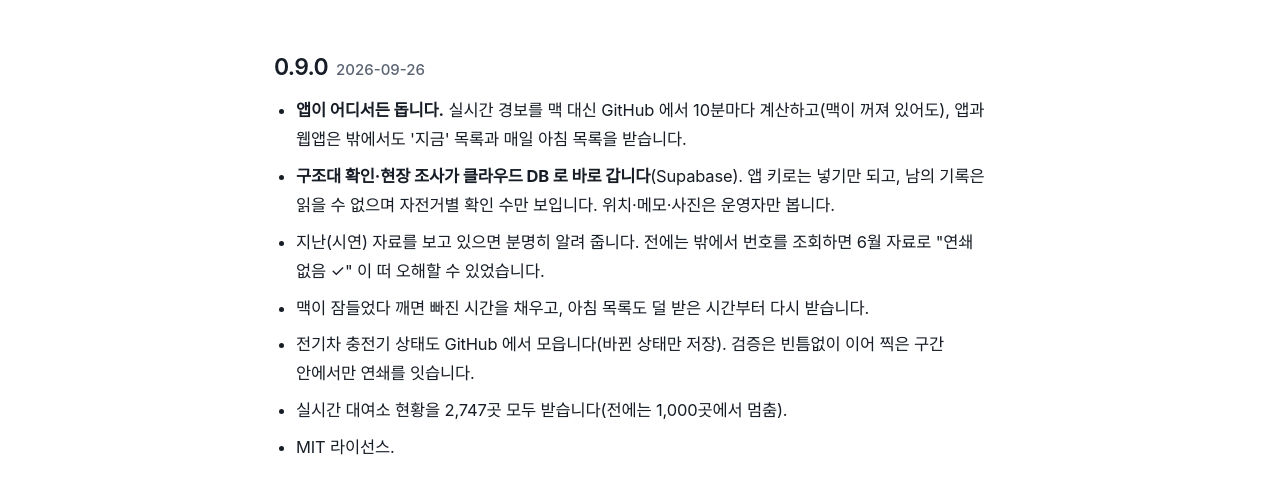
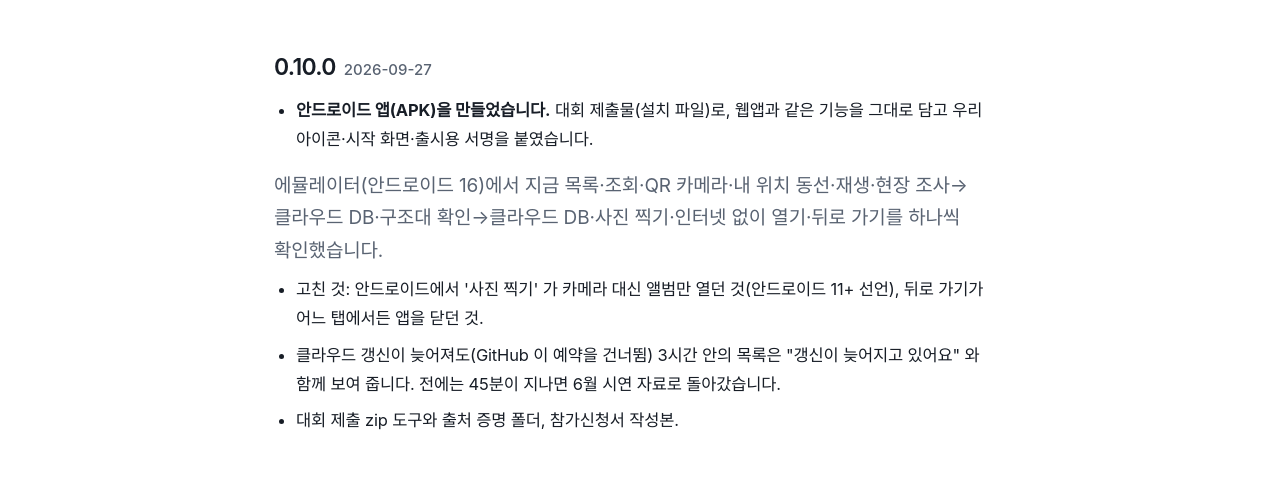
Before and after one commit to zmflm0110/bike-doctor, a plain HTML site: page site/releases.html in a window 1280 px wide. Shown: the part 288-776 px from the top of the page. Drawn offline with Linux system fonts and the light colour scheme; a web font is replaced by a local one.

Commit message:
사이트 진행 기록 0.10.0

```diff
--- a/site/releases.html
+++ b/site/releases.html
@@ -34,6 +34,16 @@
 <main class="doc">
 <h1>진행 기록</h1>
 <p class="lede">헛걸음 제로가 달라진 점을 모았습니다. 자세한 측정과 실패 기록은 <a href="https://github.com/zmflm0110/bike-doctor/blob/master/PLAN.md">PLAN.md</a> 의 진행 기록에 있습니다.</p>
+<h2>0.10.0<small>2026-09-27</small></h2>
+<ul>
+<li><b>안드로이드 앱(APK)을 만들었습니다.</b> 대회 제출물(설치 파일)로, 웹앱과 같은 기능을 그대로 담고 우리 아이콘·시작 화면·출시용 서명을 붙였습니다.</li>
+</ul>
+<p class="lede">  에뮬레이터(안드로이드 16)에서 지금 목록·조회·QR 카메라·내 위치 동선·재생·현장 조사→클라우드 DB·구조대 확인→클라우드 DB·사진 찍기·인터넷 없이 열기·뒤로 가기를 하나씩 확인했습니다.</p>
+<ul>
+<li>고친 것: 안드로이드에서 '사진 찍기' 가 카메라 대신 앨범만 열던 것(안드로이드 11+ 선언), 뒤로 가기가 어느 탭에서든 앱을 닫던 것.</li>
+<li>클라우드 갱신이 늦어져도(GitHub 이 예약을 건너뜀) 3시간 안의 목록은 "갱신이 늦어지고 있어요" 와 함께 보여 줍니다. 전에는 45분이 지나면 6월 시연 자료로 돌아갔습니다.</li>
+<li>대회 제출 zip 도구와 출처 증명 폴더, 참가신청서 작성본.</li>
+</ul>
 <h2>0.9.0<small>2026-09-26</small></h2>
 <ul>
 <li><b>앱이 어디서든 돕니다.</b> 실시간 경보를 맥 대신 GitHub 에서 10분마다 계산하고(맥이 꺼져 있어도), 앱과 웹앱은 밖에서도 '지금' 목록과 매일 아침 목록을 받습니다.</li>
```
